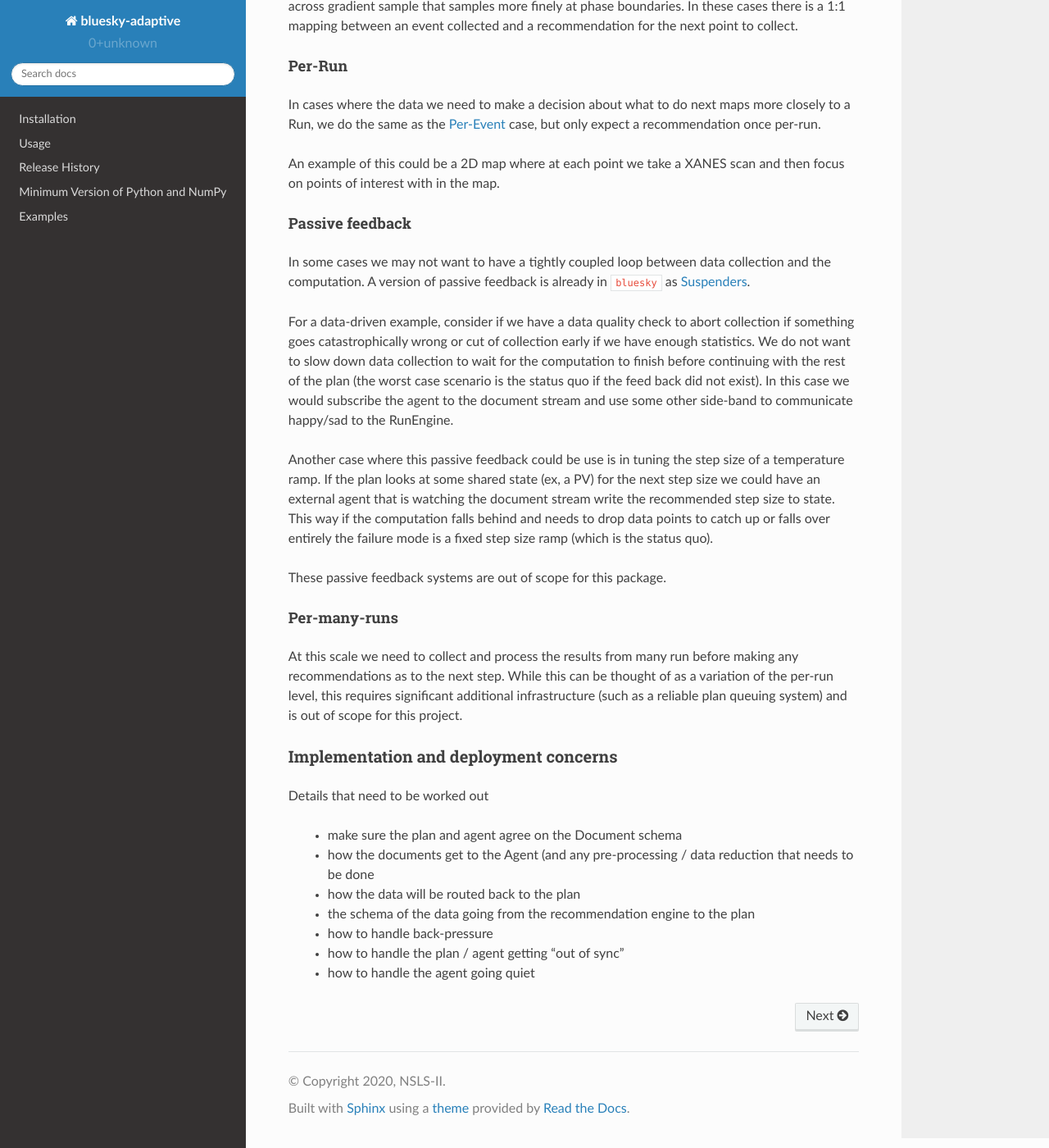
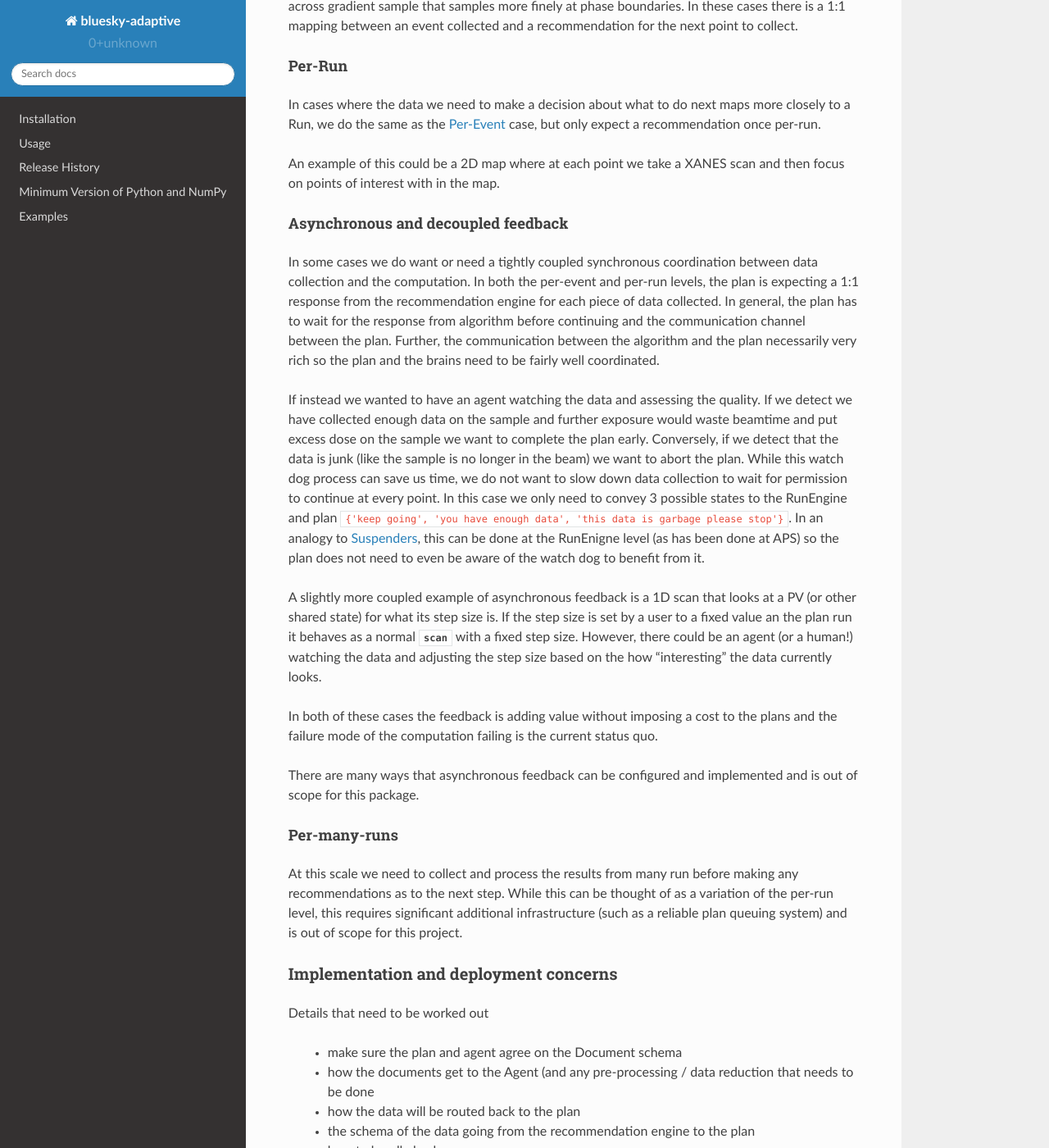
Before and after one commit to bluesky/bluesky-adaptive, a Sphinx documentation site: the page built from docs/source/index.rst, in a window 1280 px wide and 1400 px high, scrolled down 2132 px. Shown: the whole window at 82% size. Built offline with Sphinx 7.4.7 and the Read the Docs theme 2.0.0, drawn with Linux system fonts in a browser that asks for light colours; some of the changed text lies outside the part shown.

Commit message:
DOC: re-write "passive feedback" section

```diff
--- a/docs/source/index.rst
+++ b/docs/source/index.rst
@@ -46,7 +46,7 @@ Adaptive-ness can be inserted into the data collection process at several levels
 2. in ``bluesky`` plans, but without generating `~event_model.DocumentNames.event`
 3. providing feedback on a per-`~event_model.DocumentNames.event` basis
 4. providing feedback on a per-run / `~event_model.DocumentNames.start` basis
-5. passive feed back
+5. asynchronous and decoupled feedback
 6. providing feedback across many runs
 
 Each of these level of fidelity and interaction has a use and which
@@ -133,33 +133,47 @@ only expect a recommendation once per-run.
 An example of this could be a 2D map where at each point we take a
 XANES scan and then focus on points of interest with in the map.
 
-Passive feedback
-~~~~~~~~~~~~~~~~
+Asynchronous and decoupled feedback
+~~~~~~~~~~~~~~~~~~~~~~~~~~~~~~~~~~~
 
-In some cases we may not want to have a tightly coupled loop between
-data collection and the computation.  A version of passive feedback is
-already in ``bluesky`` as `Suspenders
-<https://blueskyproject.io/bluesky/state-machine.html#automated-suspension>`__.
+In some cases we do want or need a tightly coupled synchronous
+coordination between data collection and the computation.  In both the
+per-event and per-run levels, the plan is expecting a 1:1 response
+from the recommendation engine for each piece of data collected.  In
+general, the plan has to wait for the response from algorithm before
+continuing and the communication channel between the plan.  Further, the
+communication between the algorithm and the plan necessarily very rich so
+the plan and the brains need to be fairly well coordinated.
 
+If instead we wanted to have an agent watching the data and assessing
+the quality.  If we detect we have collected enough data on the sample
+and further exposure would waste beamtime and put excess dose on the
+sample we want to complete the plan early.  Conversely, if we detect
+that the data is junk (like the sample is no longer in the beam) we
+want to abort the plan.  While this watch dog process can save us
+time, we do not want to slow down data collection to wait for
+permission to continue at every point.  In this case we only need to
+convey 3 possible states to the RunEngine and plan ``{'keep going',
+'you have enough data', 'this data is garbage please stop'}``.  In an
+analogy to `Suspenders
+<https://blueskyproject.io/bluesky/state-machine.html#automated-suspension>`__,
+this can be done at the RunEnigne level (as has been done at APS) so
+the plan does not need to even be aware of the watch dog to benefit
+from it.
 
-For a data-driven example, consider if we have a data quality check to
-abort collection if something goes catastrophically wrong or cut of
-collection early if we have enough statistics.  We do not want to slow
-down data collection to wait for the computation to finish before
-continuing with the rest of the plan (the worst case scenario is the
-status quo if the feed back did not exist).  In this case we would
-subscribe the agent to the document stream and use some other
-side-band to communicate happy/sad to the RunEngine.
+A slightly more coupled example of asynchronous feedback is a 1D scan
+that looks at a PV (or other shared state) for what its step size is.
+If the step size is set by a user to a fixed value an the plan run it behaves
+as a normal `~bluesky.plans.scan` with a fixed step size.  However,
+there could be an agent (or a human!) watching the data and adjusting
+the step size based on the how "interesting" the data currently looks.
 
-Another case where this passive feedback could be use is in tuning the
-step size of a temperature ramp.  If the plan looks at some shared
-state (ex, a PV) for the next step size we could have an external
-agent that is watching the document stream write the recommended step
-size to state.  This way if the computation falls behind and needs to
-drop data points to catch up or falls over entirely the failure mode
-is a fixed step size ramp (which is the status quo).
+In both of these cases the feedback is adding value without imposing
+a cost to the plans and the failure mode of the computation failing is
+the current status quo.
 
-These passive feedback systems are out of scope for this package.
+There are many ways that asynchronous feedback can be configured and
+implemented and is out of scope for this package.
 
 
 
```
